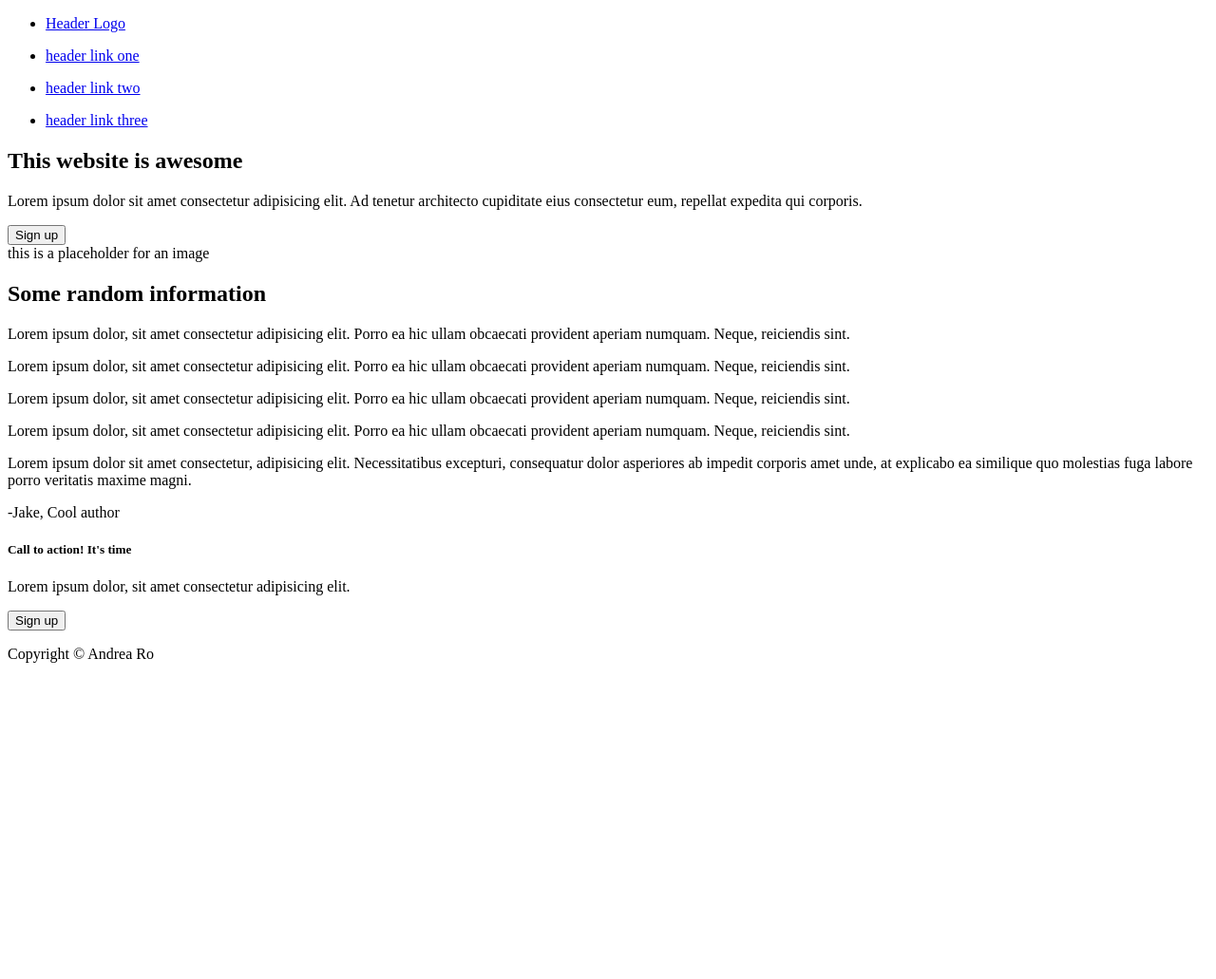
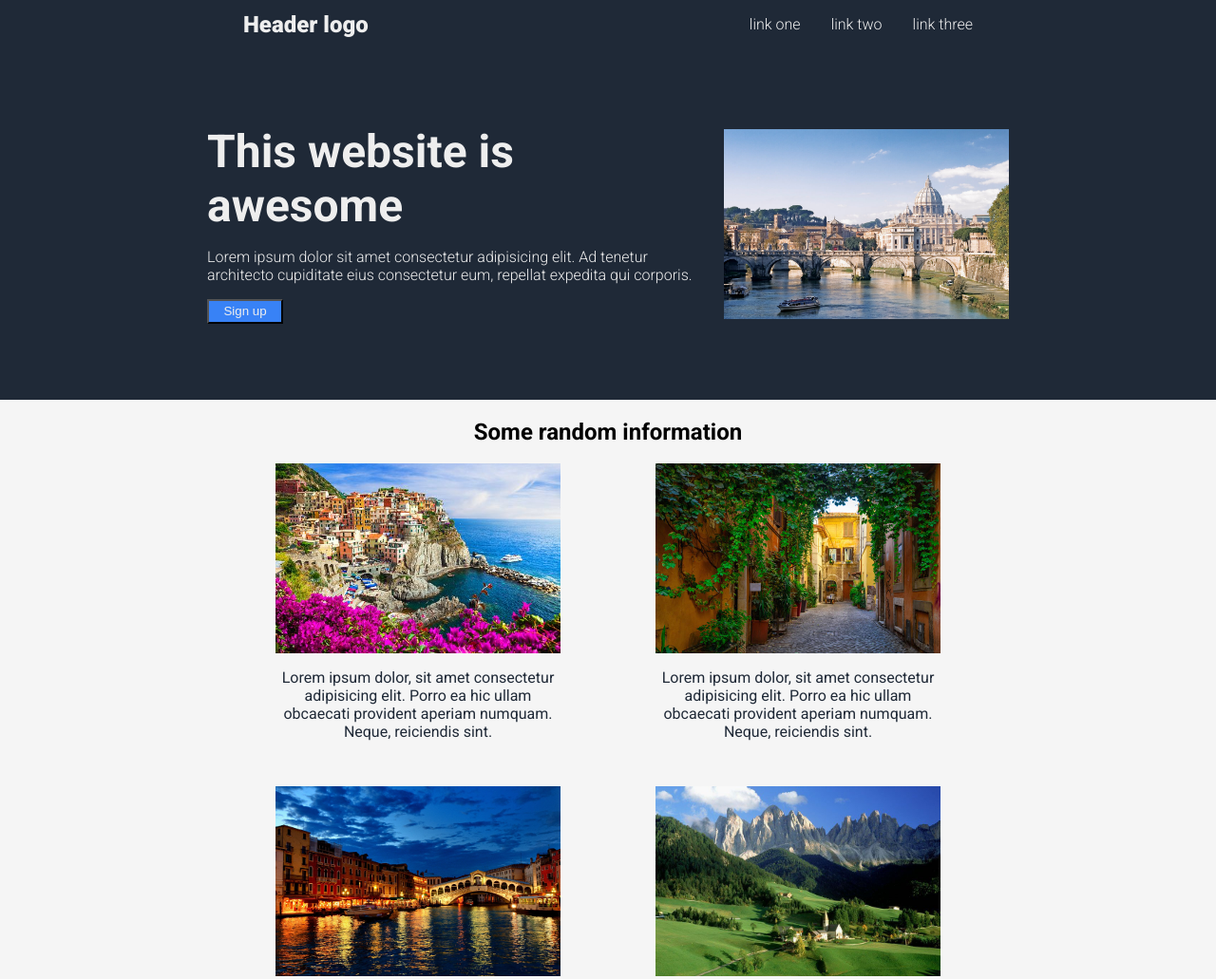
Before and after one commit to andrealtmt/landing-page, a plain HTML site: page index.html in a window 1280 px wide. Shown: the top 1031 px of the page at 95% size. Before the commit the page ends 800 px from the top, so only its background shows below. Drawn offline with Linux system fonts and the light colour scheme.

Commit message:
Finish project

```diff
--- a/index.html
+++ b/index.html
@@ -1,69 +1,95 @@
 <!DOCTYPE html>
 <html lang="en">
+
 <head>
     <meta charset="UTF-8">
     <meta name="viewport" content="width=device-width, initial-scale=1.0">
+    <link rel="stylesheet" href="styles.css">
     <title>Landing page</title>
 </head>
+
 <body>
-    <header>
+    <header class="logo-and-nav">
         <nav>
+            <div class="logo">Header logo</div>
             <ul>
-                <li><a href="#">Header Logo</a></li>
-            </ul>
-            <ul>
-                <li><a href="#">header link one</a></li>
-            </ul>
-            <ul>
-                <li><a href="#">header link two</a></li>
-            </ul>
-            <ul>
-                <li><a href="#">header link three</a></li>
+                <li><a href="#">link one</a></li>
+                <li><a href="#">link two</a></li>
+                <li><a href="#">link three</a></li>
             </ul>
         </nav>
     </header>
     <main>
-        <article>
-            <h1>This website is awesome</h1>
-            <p>Lorem ipsum dolor sit amet consectetur adipisicing elit. Ad tenetur architecto cupiditate eius consectetur eum, repellat expedita qui corporis.</p>
-            <button>Sign up</button>
-            <div>this is a placeholder for an image</div>
-        </article>
+        <section class="hero-header">
+            <div class="hero-text-and-button">
+                <h1>This website is awesome</h1>
+                <p>Lorem ipsum dolor sit amet consectetur adipisicing elit. Ad tenetur architecto cupiditate eius
+                    consectetur eum, repellat expedita qui corporis.</p>
+                <button class="hero-button">Sign up</button>
+            </div>
+            <img class="hero-img" src="img/1.jpg" alt="Un paisaje italiano" width="500px">
+        </section>
 
-        <article>
-            <h2>Some random information</h2>
-            <div class="squares-container">
-                <div class="blue-square"></div>
-                <p class="blue-square-caption">Lorem ipsum dolor, sit amet consectetur adipisicing elit. Porro ea hic ullam obcaecati provident aperiam numquam. Neque, reiciendis sint.</p>
+        <section class="more-info">
+            <header>
+                <h2>Some random information</h2>
+            </header>
+            <div class="cards-container">
+                <div class="card">
+                    <img class="card-image" src="img/2.jpg" alt="">
+                    <p class="card-description">Lorem ipsum dolor, sit amet consectetur adipisicing elit. Porro ea hic
+                        ullam obcaecati provident aperiam numquam. Neque, reiciendis sint.</p>
+                </div>
 
-                <div class="blue-square"></div>
-                <p class="blue-square-caption">Lorem ipsum dolor, sit amet consectetur adipisicing elit. Porro ea hic ullam obcaecati provident aperiam numquam. Neque, reiciendis sint.</p>
+                <div class="card">
+                    <img class="card-image" src="img/3.jpg" alt="">
+                    <p class="card-description">Lorem ipsum dolor, sit amet consectetur adipisicing elit. Porro ea hic
+                        ullam obcaecati provident aperiam numquam. Neque, reiciendis sint.</p>
+                </div>
 
-                <div class="blue-square"></div>
-                <p class="blue-square-caption">Lorem ipsum dolor, sit amet consectetur adipisicing elit. Porro ea hic ullam obcaecati provident aperiam numquam. Neque, reiciendis sint.</p>
+                <div class="card">
+                    <img class="card-image" src="img/4.jpg" alt="">
+                    <p class="card-description">Lorem ipsum dolor, sit amet consectetur adipisicing elit. Porro ea hic
+                        ullam obcaecati provident aperiam numquam. Neque, reiciendis sint.</p>
+                </div>
 
-                <div class="blue-square"></div>
-                <p class="blue-square-caption">Lorem ipsum dolor, sit amet consectetur adipisicing elit. Porro ea hic ullam obcaecati provident aperiam numquam. Neque, reiciendis sint.</p>
+                <div class="card">
+                    <img class="card-image" src="img/5.jpg" alt="">
+                    <p class="card-description">Lorem ipsum dolor, sit amet consectetur adipisicing elit. Porro ea hic
+                        ullam obcaecati provident aperiam numquam. Neque, reiciendis sint.</p>
+                </div>
             </div>
-        </article>
+        </section>
 
-        <article>
-            <p>Lorem ipsum dolor sit amet consectetur, adipisicing elit. Necessitatibus excepturi, consequatur dolor asperiores ab impedit corporis amet unde, at explicabo ea similique quo molestias fuga labore porro veritatis maxime magni.</p>
-            <p>-Jake, Cool author</p>
-        </article>
+        <section class="quote">
+            <div class="quote-container">
+                <p class="quote-text">"Lorem ipsum dolor sit amet consectetur, adipisicing elit. Necessitatibus
+                    excepturi,
+                    consequatur dolor
+                    asperiores ab impedit corporis amet unde, at explicabo ea similique quo molestias fuga labore porro
+                    veritatis maxime magni."</p>
+                <span>—Jake, Cool author</span>
+            </div>
+        </section>
 
-        <article>
-            <div>
-                <h5>Call to action! It's time</h5>
-                <p>Lorem ipsum dolor, sit amet consectetur adipisicing elit.</p>
-                <button>Sign up</button>
+        <section class="call-to-action">
+            <div class="cta-container">
+                <div class="cta-heading-and-text">
+                    <p class="cta-heading">Call to action! It's time</p>
+                    <p class="cta-text">Lorem ipsum dolor, sit amet consectetur adipisicing elit.</p>
+                </div>
+
+                <button class="cta-button">Sign up</button>
             </div>
-        </article>
+        </section>
 
         <footer>
-            <p>Copyright &copy; Andrea Ro</p>
+            <div class="copyright-text">
+                <p>Copyright &copy; Andrea Ro</p>
+            </div>
         </footer>
     </main>
 
 </body>
+
 </html>
--- /dev/null
+++ b/styles-Andrea.css
@@ -0,0 +1,81 @@
+@import url('https://fonts.googleapis.com/css2?family=Roboto:ital,wght@0,100;0,300;0,400;0,500;0,700;0,900;1,100;1,300;1,400;1,500;1,700;1,900&display=swap');
+
+* {
+    box-sizing: border-box;
+    border: 1px solid rgb(179, 245, 220);
+}
+
+body {
+    margin: 0;
+    font-family: 'Roboto', 'Segoe UI', Roboto, Oxygen, Ubuntu, Cantarell, 'Open Sans', 'Helvetica Neue', sans-serif;
+}
+
+/*Header*/
+header {
+    background-color: #1f2937;
+}
+
+nav {
+    width: 80%;
+    margin: 0 auto;
+    display: flex;
+    justify-content: space-between;
+    align-items: center;
+    color: #eee;
+}
+
+ul {
+    display: flex;
+    gap: 2rem;
+    list-style: none;
+    padding: 0;
+    font-weight: 300;
+}
+
+a {
+    text-decoration: none;
+    color: inherit;
+}
+
+.logo {
+    font-size: 1.5rem;
+    font-weight: 900;
+}
+
+h1 {
+    margin: 0;
+}
+
+/* MAIN */
+/* section 1*/
+.hero-header {
+    background-color: #1f2937;
+    display: flex;
+    justify-content: center;
+    align-items: center;
+    color: #eee;
+    gap: 2rem;
+}
+
+.hero-header img {
+    width: 40%;
+}
+
+.hero-text-and-button {
+    display: flex;
+    flex-direction: column;
+    justify-content: center;
+    align-items: center;
+    align-items: flex-start;
+    width: 40%;
+    padding: 5rem 0;
+}
+
+.hero-text-and-button h1 {
+    font-size: 3rem;
+}
+
+.hero-text-and-button p {
+    font-size: 1rem;
+    font-weight: 300;
+}
--- a/styles.css
+++ b/styles.css
@@ -1,3 +1,228 @@
+@import url('https://fonts.googleapis.com/css2?family=Roboto:ital,wght@0,100;0,300;0,400;0,500;0,700;0,900;1,100;1,300;1,400;1,500;1,700;1,900&display=swap');
+
 * {
     box-sizing: border-box;
 }
+
+body {
+    margin: 0;
+    font-family: 'Roboto', 'Segoe UI', Roboto, Oxygen, Ubuntu, Cantarell, 'Open Sans', 'Helvetica Neue', sans-serif;
+    display: flex;
+    flex-direction: column;
+}
+
+/*Header*/
+.logo-and-nav {
+    background-color: #1f2937;
+}
+
+nav {
+    width: 60%;
+    margin: 0 auto;
+    display: flex;
+    justify-content: space-between;
+    align-items: center;
+    color: #eee;
+}
+
+ul {
+    display: flex;
+    gap: 2rem;
+    list-style: none;
+    padding: 0;
+    font-weight: 300;
+}
+
+a {
+    text-decoration: none;
+    color: inherit;
+}
+
+.logo {
+    font-size: 1.5rem;
+    font-weight: 900;
+}
+
+h1 {
+    margin: 0;
+}
+
+/* MAIN */
+/* section 1*/
+main {
+    flex-grow: 1;
+}
+
+.hero-header {
+    background-color: #1f2937;
+    display: flex;
+    justify-content: center;
+    align-items: center;
+    color: #eee;
+    gap: 2rem;
+    flex-wrap: wrap;
+}
+
+.hero-header img {
+    width: 300px;
+    max-width: 100%;
+    height: 200px;
+    object-fit: cover;
+}
+
+.hero-text-and-button {
+    display: flex;
+    flex-direction: column;
+    justify-content: center;
+    align-items: center;
+    align-items: flex-start;
+    width: 30%;
+    padding: 5rem 0;
+    flex-wrap: wrap;
+    min-width: 40%;
+}
+
+.hero-text-and-button h1 {
+    font-size: 3rem;
+    display: flex;
+    min-width: 0px;
+}
+
+.hero-text-and-button p {
+    font-size: 1rem;
+    font-weight: 300;
+}
+
+.hero-button {
+    background-color: #3882f6;
+    width: 5rem;
+    height: 1.6rem;
+    color: inherit;
+    font-weight: 300;
+}
+
+/*section 2*/
+.more-info {
+    background-color: whitesmoke;
+    display: flex;
+    flex-direction: column;
+}
+
+.more-info header {
+    width: 60%;
+    margin: 0 auto;
+    text-align: center;
+}
+
+.cards-container {
+    display: flex;
+    width: 60%;
+    margin: 0 auto;
+    flex-wrap: wrap;
+    justify-content: space-around;
+    gap: 2rem;
+}
+
+.card {
+    flex: 1;
+    display: flex;
+    flex-direction: column;
+    justify-content: center;
+    align-items: center;
+    flex-basis: 250px;
+}
+
+.card img {
+    width: 300px;
+    max-width: 100%;
+    height: 200px;
+    object-fit: cover;
+}
+
+.card p {
+    max-width: 300px;
+    text-align: center;
+    color:#1f2937;
+}
+
+/*third section*/
+.quote {
+    background-color: #e5e7eb;
+    color:#1f2937;
+    padding: 3rem 0;
+}
+
+.quote-container {
+    width: 60%;
+    display: flex;
+    flex-direction: column;
+    margin: 0 auto;
+    justify-content: center;
+    gap: 2rem;
+}
+
+.quote-text {
+    font-style: italic;
+    font-weight: 300;
+    font-size: 1.8rem;
+    margin: 0;
+}
+
+.quote-container span {
+    text-align: end;
+    font-weight: 500;
+    font-size: 1.2rem;
+}
+
+/*fourth section*/
+.call-to-action {
+    background-color: whitesmoke;
+    padding: 3rem 0;
+    color: whitesmoke;
+}
+
+.cta-container {
+    margin: 0 auto;
+    background-color:#3882f6;
+    padding: 2rem;
+    border-radius: .5rem;
+    display: flex;
+    gap: 1.5rem;
+    display: flex;
+    align-items: center;
+    justify-content: center;
+    flex-wrap: wrap;
+    max-width: 60%;
+}
+
+.cta-heading {
+    margin: 0;
+    font-weight: 600;
+    font-size: 1.2rem;
+}
+
+.cta-container button {
+    background-color: transparent;
+    border: .2rem solid #eee;
+    border-radius: .2rem;
+    min-width: 6rem;
+    height: 2rem;
+    color: #eee;
+}
+
+.cta-text {
+    font-weight: 300;
+}
+
+/*FOOTER*/
+footer {
+    background-color: #1f2937;
+    color: #e5e7eb;
+    text-align: center;
+    padding: 1rem 0;
+}
+
+.copyright-text {
+    width: 80%;
+    margin: 0 auto;
+}
```
Also changed, not shown: img/1.jpg (added), img/2.jpg (added), img/3.jpg (added), img/4.jpg (added), img/5.jpg (added).
